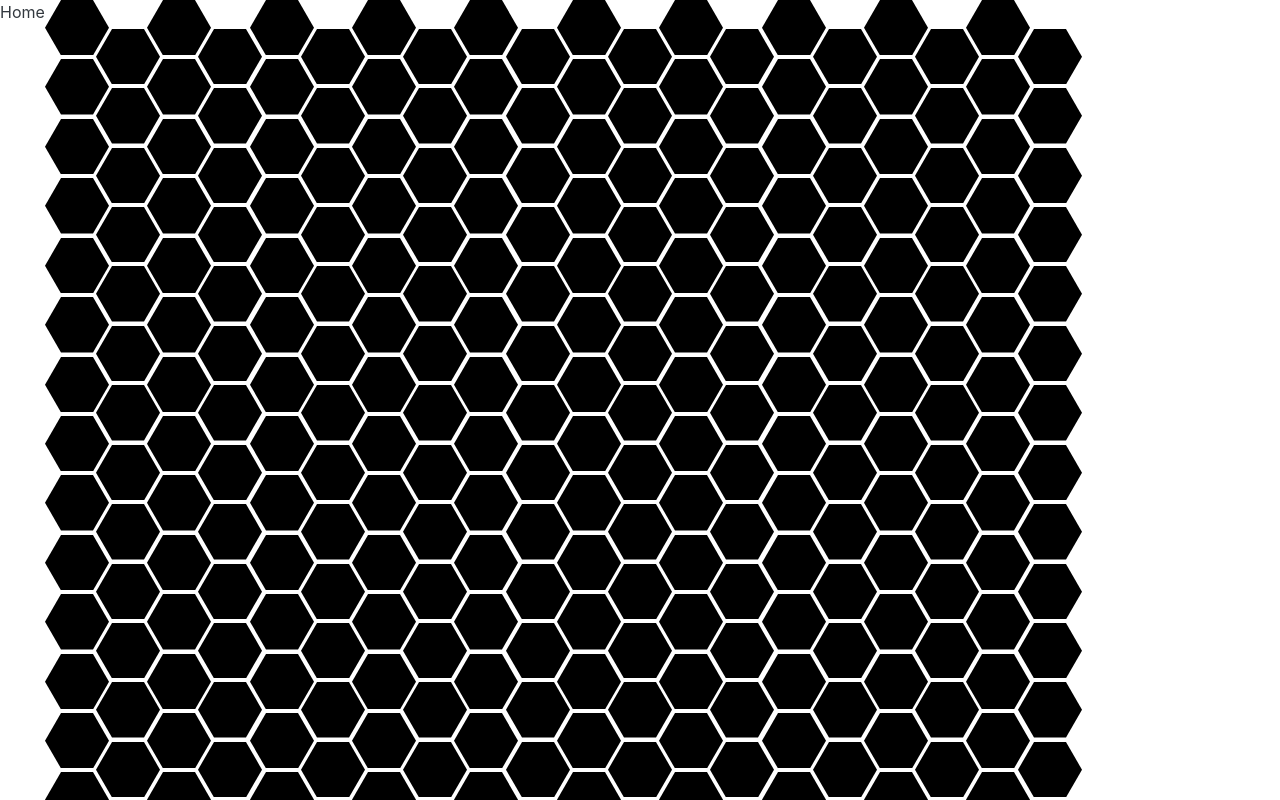
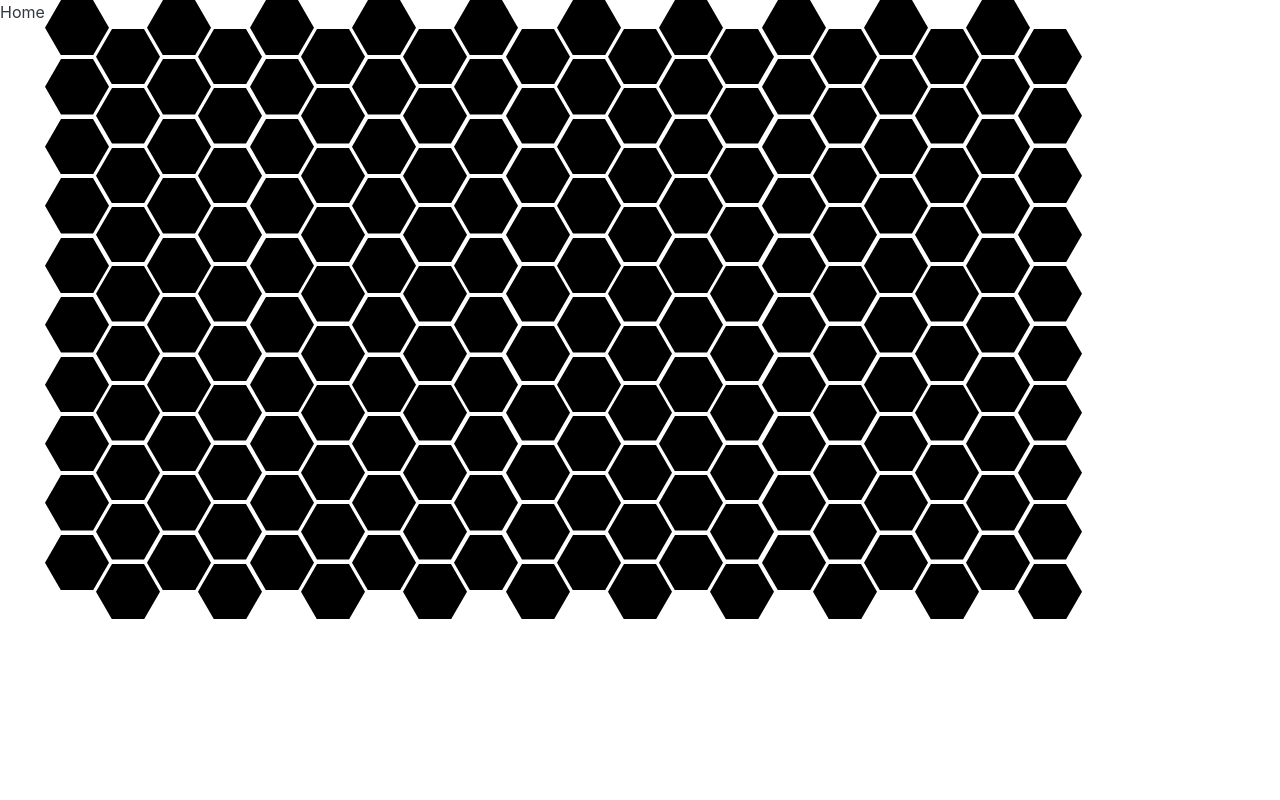
Before and after one commit to 444chak/VI, a Next.js app in the folder front-js/: page /home in a window 1280 px wide. Shown: the top 800 px of the page. Built offline with nearby package versions, Linux system fonts and the light colour scheme.

Commit message:
:art: | Ajout de la gestion de la couleur et des effets de survol au composant Hexa

```diff
--- a/front-js/src/app/components/hexa/Hexa.tsx
+++ b/front-js/src/app/components/hexa/Hexa.tsx
@@ -1,7 +1,9 @@
+import { useState } from "react";
 import "./style.css";
 
 interface HexaProps {
   size?: number;
+  color?: string;
 }
 
 const defaultSize = 64;
@@ -10,81 +12,29 @@ function getSize(size?: number) {
   return size ? size : defaultSize;
 }
 
-export default function Hexa({ size: propSize }: HexaProps) {
+export default function Hexa({ size: propSize, color: PropColor }: HexaProps) {
   const size = getSize(propSize);
+  const [isHovered, setIsHovered] = useState(false);
+
+  const handleMouseEnter = () => {
+    setIsHovered(true);
+  };
+
+  const fillColor = isHovered ? "blue" : PropColor;
   return (
     <>
       <svg
+        className="hexagon"
         version="1.1"
         xmlns="http://www.w3.org/2000/svg"
         width={getSize(size)}
         height={getSize(size * 0.866)}
         viewBox="0 0 200 173.20508075688772"
+        fill={fillColor}
+        onMouseEnter={handleMouseEnter}
       >
-        <path
-          fill="#000"
-          d="M0 86.60254037844386L50 0L150 0L200 86.60254037844386L150 173.20508075688772L50 173.20508075688772Z"
-        ></path>
+        <path d="M0 86.60254037844386L50 0L150 0L200 86.60254037844386L150 173.20508075688772L50 173.20508075688772Z"></path>
       </svg>
-      {/* <svg
-        xmlns="http://www.w3.org/2000/svg"
-        version="1.1"
-        width="115"
-        height="100"
-        viewBox="0 0 115 100"
-        xmlSpace="preserve"
-      >
-        <desc>Created with Fabric.js 5.2.4</desc>
-        <defs></defs>
-        <g
-          transform="matrix(Infinity NaN NaN Infinity 0 0)"
-          id="1374ce00-124f-4471-9b45-a6d745e4d623"
-        ></g>
-        <g
-          transform="matrix(1 0 0 1 57.5 50)"
-          id="d3cc2eda-c2f9-4525-a2af-639dffdf1190"
-        >
-          <rect
-            style={{
-              stroke: "none",
-              strokeWidth: 1,
-              strokeDasharray: "none",
-              strokeLinecap: "butt",
-              strokeDashoffset: 0,
-              strokeLinejoin: "miter",
-              strokeMiterlimit: 4,
-              fillRule: "nonzero",
-              opacity: 1,
-              visibility: "hidden",
-            }}
-            vectorEffect="non-scaling-stroke"
-            x="-57.5"
-            y="-50"
-            rx="0"
-            ry="0"
-            width="115"
-            height="100"
-          />
-        </g>
-        <g transform="matrix(0.62 0 0 0.62 57.5 50)">
-          <path
-            style={{
-              stroke: "none",
-              strokeWidth: 1,
-              strokeDasharray: "none",
-              strokeLinecap: "butt",
-              strokeDashoffset: 0,
-              strokeLinejoin: "miter",
-              strokeMiterlimit: 4,
-              fillRule: "nonzero",
-              opacity: 1,
-            }}
-            transform=" translate(-92.38, -92.38)"
-            d="M 0 92.375 L 46.188 12.375 L 138.566 12.375 L 184.751 92.375 L 138.566 172.375 L 46.188 172.375 L 0 92.375 z"
-            strokeLinecap="round"
-          />
-        </g>
-      </svg> */}
     </>
   );
 }
--- a/front-js/src/app/components/hexa/style.css
+++ b/front-js/src/app/components/hexa/style.css
@@ -1,5 +1,4 @@
 svg:hover {
     cursor: pointer;
     filter: drop-shadow(0 0 0.75rem #fff);
-    fill: red;
 }
--- a/front-js/src/app/home/page.tsx
+++ b/front-js/src/app/home/page.tsx
@@ -1,13 +1,25 @@
-import React from "react";
+"use client";
+
+import React, { useEffect } from "react";
 import { Typography, Box } from "@mui/joy";
 import Hexa from "../components/hexa/Hexa";
 
 export default function Home() {
   const numberColumns = 20;
-  const numberRows = 25;
+  const numberRows = 10;
   const size = 64; // min 64
+
+  useEffect(() => {
+    // Disable text selection for elements
+    // with class "no-select"
+    const noSelectElements = document.querySelectorAll(".no-select");
+    noSelectElements.forEach((element) => {
+      (element as HTMLElement).style.userSelect = "none";
+    });
+  }, []);
+
   return (
-    <Box display="flex" flexDirection="row">
+    <Box display="flex" flexDirection="row" className="no-select">
       <Typography gridColumn="span 3">Home</Typography>
       {[...Array(numberColumns)].map((_, index) => (
         <div
```
